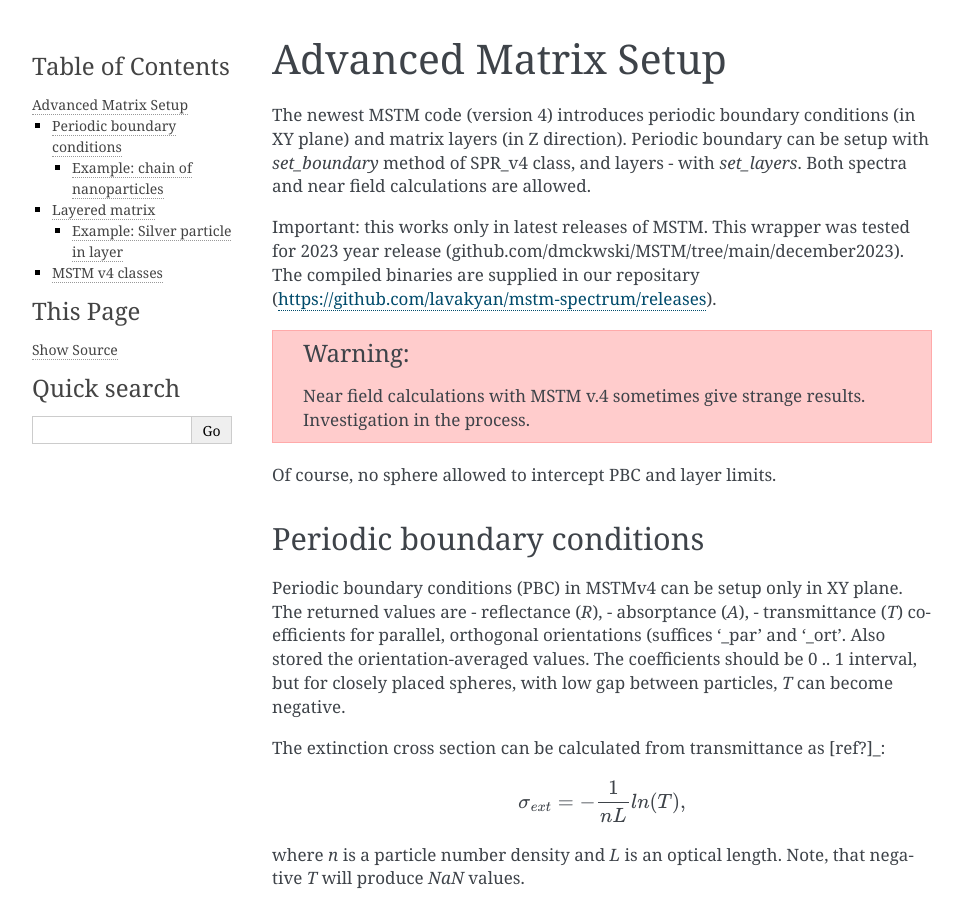
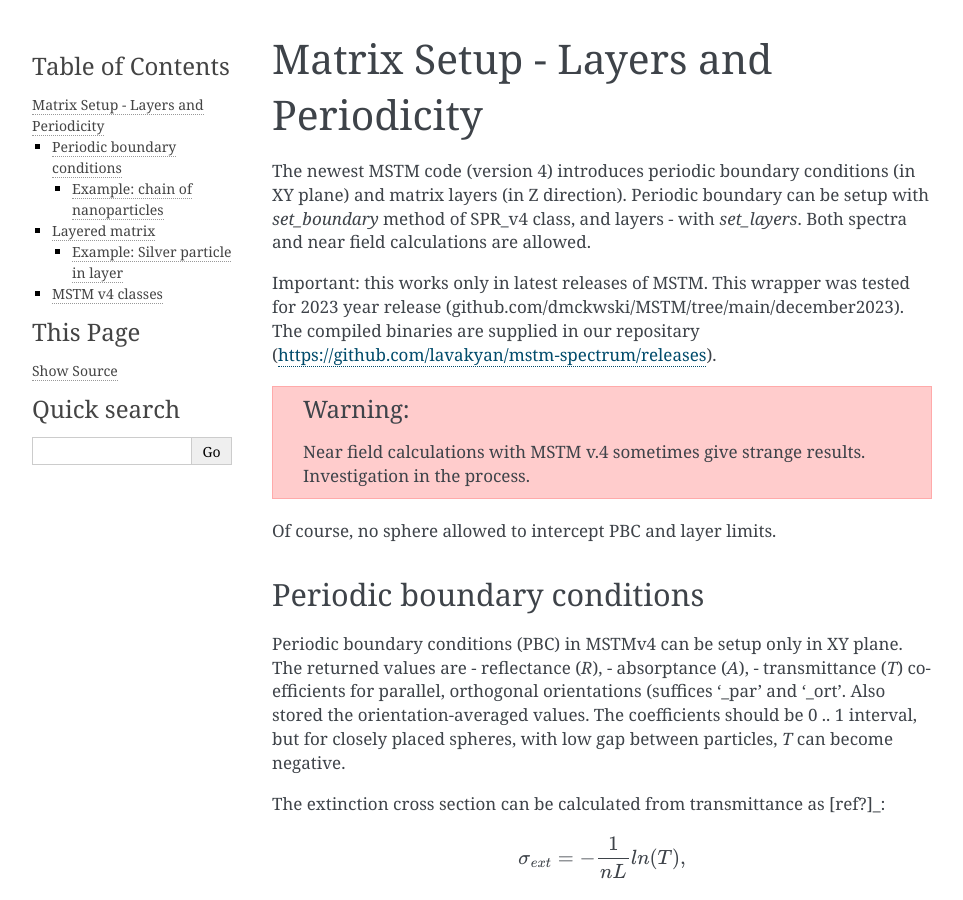
Before and after one commit to lavakyan/mstm-spectrum, a Sphinx documentation site: the page built from doc/source/scripting/matrix.rst, in a window 1280 px wide and 900 px high. Shown: the whole window, without its empty margins (148-1111 px from the left). Built offline with Sphinx 7.4.7, drawn with Linux system fonts in a browser that asks for light colours.

Commit message:
DOC: edit matrix setup title
edit to have more sound meaning

```diff
--- a/doc/source/scripting/matrix.rst
+++ b/doc/source/scripting/matrix.rst
@@ -1,8 +1,8 @@
 .. _matrix:
 
 
-Advanced Matrix Setup
----------------------
+Matrix Setup - Layers and Periodicity
+-------------------------------------
 
 The newest MSTM code (version 4) introduces periodic boundary conditions (in XY plane)
 and matrix layers (in Z direction).
```
